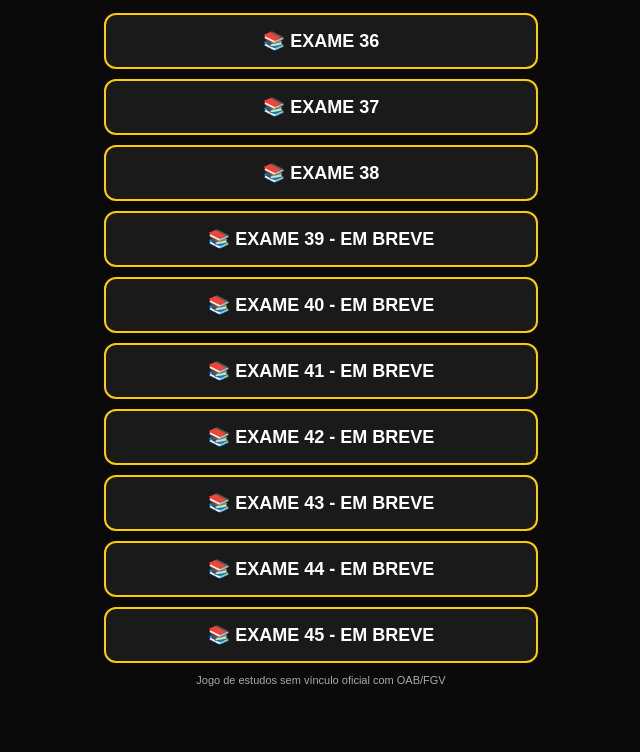
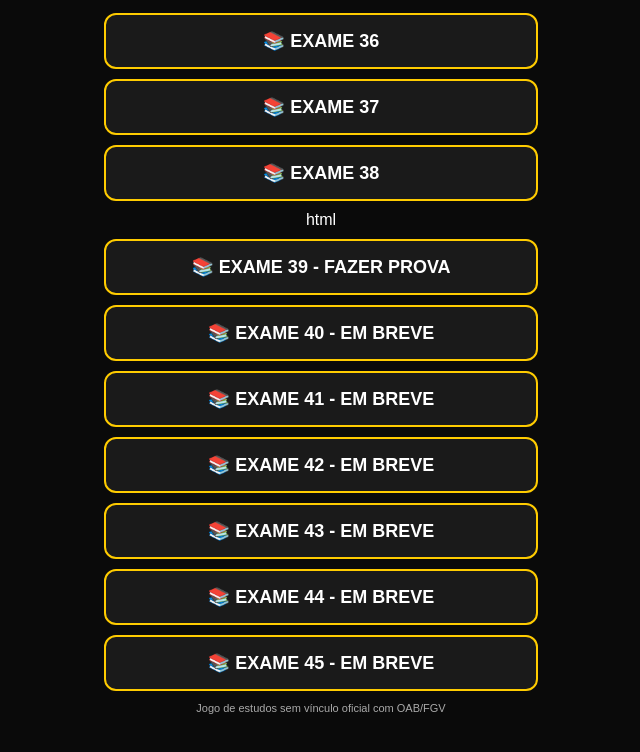
Before and after one commit to wladimirws-ops/futebolsemjeito, a plain HTML site: page index.html in a window 1280 px wide. Shown: the part 130-882 px from the top of the page, without its empty margins (319-959 px from the left). Before the commit the page ends 855 px from the top, so only its background shows below. Drawn offline with Linux system fonts and the light colour scheme.

Commit message:
Update index.html

```diff
--- a/index.html
+++ b/index.html
@@ -5,7 +5,7 @@
 <a href="exame36.html">📚 EXAME 36</a>
 <a href="exame37.html">📚 EXAME 37</a>
 <a href="exame38.html">📚 EXAME 38</a>
-<a href="exame39.html">📚 EXAME 39 - EM BREVE</a>
+html<a href="exame39.html">📚 EXAME 39 - FAZER PROVA</a>
 <a href="exame40.html">📚 EXAME 40 - EM BREVE</a>
 <a href="exame41.html">📚 EXAME 41 - EM BREVE</a>
 <a href="exame42.html">📚 EXAME 42 - EM BREVE</a>
```
